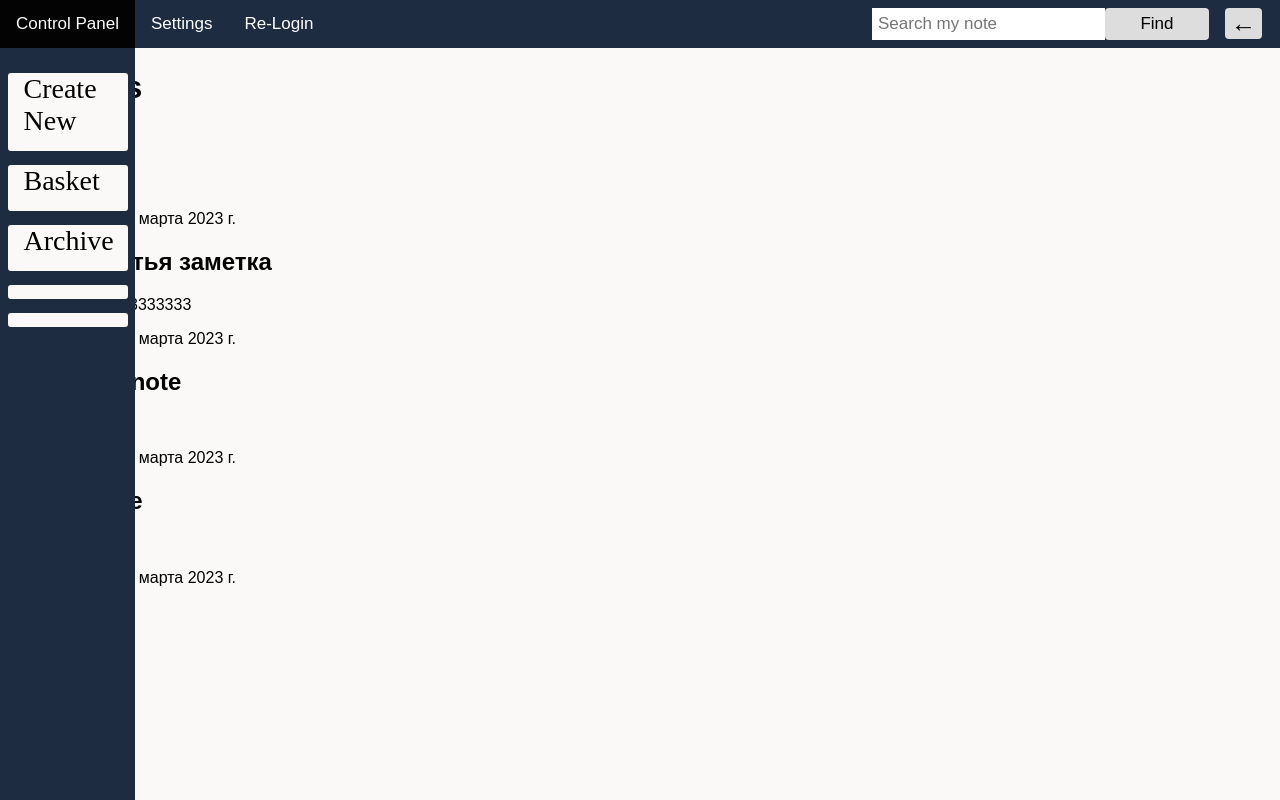
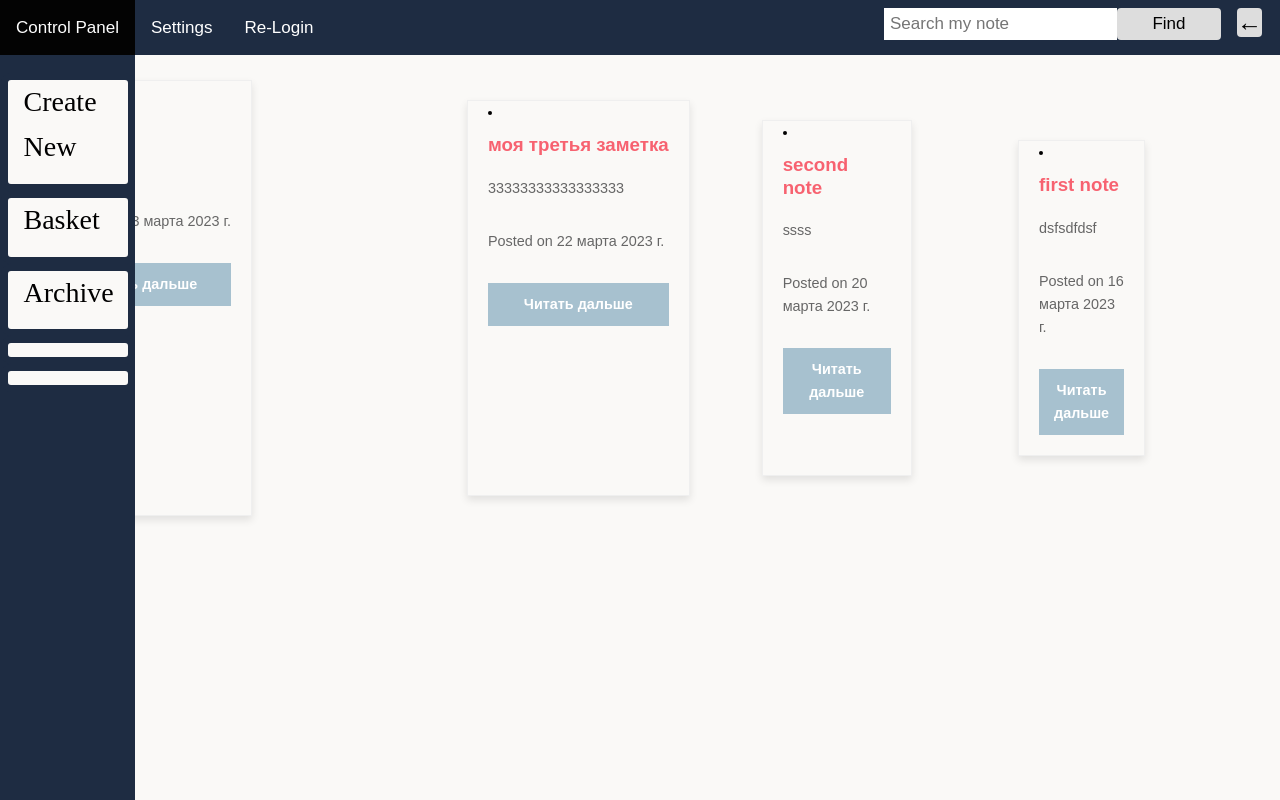
Before and after one commit to anlukk/notes, a Django app: page /mynote in a window 1280 px wide. Run offline with Django 4.2, Linux system fonts and the light colour scheme; a user stored in the database is signed in; data comes from the database, SQL or seed files in the repository; both versions use the stored data as it was after the commit; parts of the project's set-up code (start-up, migrations or seed data) failed here and were passed over.

Commit message:
+ css and more

```diff
--- a/main/static/main/css/mode.css
+++ b/main/static/main/css/mode.css
@@ -186,7 +186,7 @@ body {
 .button {
   font-size: 35px;
   background-color: #faf9f7;
-  color: rgb(255, 255, 255);
+  color: rgb(0, 0, 0);
   border: 2px solid #000000;
   border-radius: 4px;
   width: 250px;
@@ -218,6 +218,110 @@ body {
   background-color: #1e2c42; /* Green */
   color: rgb(0, 0, 0);
 }
+
+
+
+
+* {
+  margin: 0;
+  padding: 0;
+  box-sizing: border-box;
+}
+
+body {
+
+  line-height: 1.6;
+  font-size: 90%;
+}
+
+.row {
+  display: flex; /* включение технологии flexbox */
+  flex-direction: row; /* колонки в ряду */
+  justify-content: center; /* колонки в центре контейнера */
+  flex-wrap: nowrap; /* держать колонки в ряду */
+  margin: 20px;
+}
+
+.column {
+  display: flex;  /* одинаковая высота колонок */
+  width: 33.33%; /* ширина одной колонки */
+  padding: 5px;
+}
+
+.card {
+  border: 1px solid #efefef;
+  box-shadow: 0 4px 8px 0 rgba(0, 0, 0, 0.1);
+  transition: all .3s ease;
+  padding-bottom: 20px;
+}
+
+.card:hover {
+    box-shadow: 0 4px 8px 0 rgba(0, 0, 0, 0.2);
+}
+
+img {
+  width: 100%;
+}
+
+.card-content {
+  padding: 0 20px;
+}
+
+a {
+  color: #444444;
+  text-decoration: none;
+  transition: all .3s ease;
+}
+
+.card-content .fa, span {
+    font-size: 80%;
+}
+
+.card h2 {
+  padding-top: 10px;
+  color: #f76270;
+  font-size: 130%;
+  line-height: 1.2;
+}
+
+.card p {
+  margin: 20px 0 30px;
+  color: #666666;
+
+}
+
+.buttonB {
+  display: block;
+  background: #a7c1cf;
+  padding: 10px 15px;
+  color: #ffffff;
+  text-decoration: none;
+  font-weight: 700;
+  text-align: center;
+ }
+
+ .buttonB:hover, .button:focus {
+    background: #f76270;
+}
+
+@media screen and (max-width: 640px) {
+  .row {
+  flex-direction: column; /* в ряду останется одна колонка */
+    flex-wrap: wrap; /* разрешен перенос колонок */
+}
+  .column {
+    width: 100%; /* новая ширина колонки */
+    margin-bottom: 20px;
+  }
+}
+
+
+
+
+
+
+
+
 
 
 
--- a/main/templates/main/editprofile.html
+++ b/main/templates/main/editprofile.html
@@ -1,5 +1,9 @@
 {% extends "main/control_panel.html"%}
 {% block title %}Log-in{% endblock %}
+{% block css %}
+    {% load static %}
+    <link rel="stylesheet" href="{% static 'main/css/mode.css' %}" type="text/css"/>
+{% endblock %}
 {% block content %}
     <h1>Settings</h1>
     <p>You can edit your account using the following form:</p>
--- a/main/templates/main/mynote.html
+++ b/main/templates/main/mynote.html
@@ -7,7 +7,6 @@
     <meta name="viewport" content="width=device-width, initial-scale=1.0">
     <link rel="stylesheet" href="{% static 'main/css/mode.css' %}" type="text/css"/>
     <link rel="shortcut icon" href="{% static 'main/images/icons/icon3.png' %}" type="image/png"/>
-    <link href="{% static 'django_tables2/themes/paleblue/css/screen.css' %}" rel="stylesheet">
     <title>My Note</title>
 </head>
 <body>
@@ -38,7 +37,30 @@
         <a class="LeftPanelButton" href="#tool"></a>
         <a class="LeftPanelButton" href="#tool"></a>
       </div>
-      <h1>My Notes</h1>
+
+      {% for post in posts %}
+      <div class="row">
+        <div class="column">
+            <div class="card">
+        <div class="card-content">
+
+          <li class="post">
+            <h2 class="post-title">{{ post.name }}</h2>
+
+            <p class="post-content">{{ post.text }}</p>
+            <p class="post-date">Posted on {{ post.time_create|date }}</p>
+          </li>
+
+        <a class="buttonB" href="#">Читать дальше</a>
+            </div>
+        </div>
+        </div>
+        {% empty %}
+          <p>No notes yet.</p>
+          {% endfor %}
+
+
+      <!--center><h1>My Notes</h1>
       <ul class="post-list">
         {% for post in posts %}
           <li class="post">
@@ -50,7 +72,7 @@
         {% empty %}
           <p>No notes yet.</p>
         {% endfor %}
-      </ul>
+      </ul></center-->
       {% endblock %}
 </body>
 </html>
--- /dev/null
+++ b/main/templates/main/upload.html
@@ -0,0 +1,5 @@
+{% extends 'main/mynote.html' %}
+{% block title %}Choice upload file{% endblock %}
+    {% block content %}
+
+{% endblock %}
--- a/main/templates/registration/login.html
+++ b/main/templates/registration/login.html
@@ -1,8 +1,10 @@
 {% extends "main/index.html"%}
 {% block title %}Log-in{% endblock %}
 {% block content %}
-<body style="background-image: url(static/main/images/backgound-white.jpg)">
-  </body>
+{% block css %}
+    {% load static %}
+    <link rel="stylesheet" href="{% static 'main/css/mode.css' %}" type="text/css"/>
+{% endblock %}
   <center><span class="login100-form-title p-b-70">Welcome</span></center>
   <span class="login100-form-avatar">
     <img src="" alt="">
--- a/main/views.py
+++ b/main/views.py
@@ -121,6 +121,7 @@ def archive_view(request, model_slug):
 
 @login_required
 def choice_type(request):
+    #
     return render(request, 'main/choice_type.html')
 
 
```
Also changed, not shown: accounts/views.py (+0 -28 lines), main/services/upload_note.py (added, +19 -0 lines), main/templates/registration/register.html (+5 -4 lines), db.sqlite3, main/services/download.py (deleted), main/urls.py (line endings or trailing spaces).
